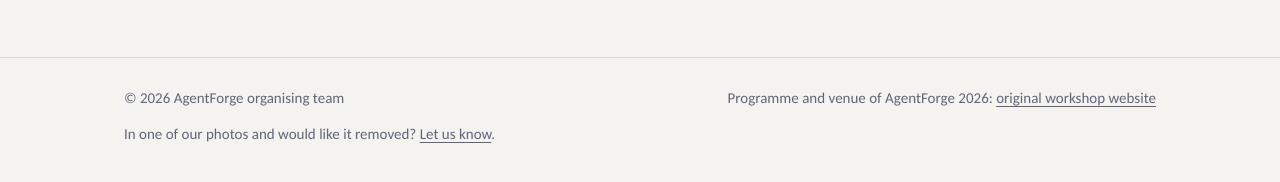
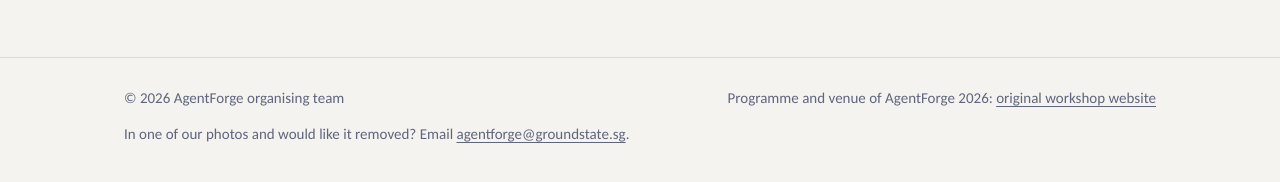
Before and after one commit to Superionichuan/agentforge, a plain HTML site: page index.html in a window 1280 px wide. Shown: the part 7033-7215 px from the top of the page. Drawn offline with Linux system fonts and the light colour scheme.

Commit message:
Footer: photo removal requests by email

```diff
--- a/index.html
+++ b/index.html
@@ -320,7 +320,7 @@
   <div class="wrap">
     <span>© 2026 AgentForge organising team</span>
     <span>Programme and venue of AgentForge 2026: <a href="https://agentforgeworkshop.github.io/workshop-site/">original workshop website</a></span>
-    <span>In one of our photos and would like it removed? <a href="https://github.com/Superionichuan/agentforge/issues">Let us know</a>.</span>
+    <span>In one of our photos and would like it removed? Email <a href="mailto:agentforge@groundstate.sg">agentforge@groundstate.sg</a>.</span>
   </div>
 </footer>
 </body>
```
Also changed, not shown: photos.html (+1 -1 lines), showcase.html (+1 -1 lines).
